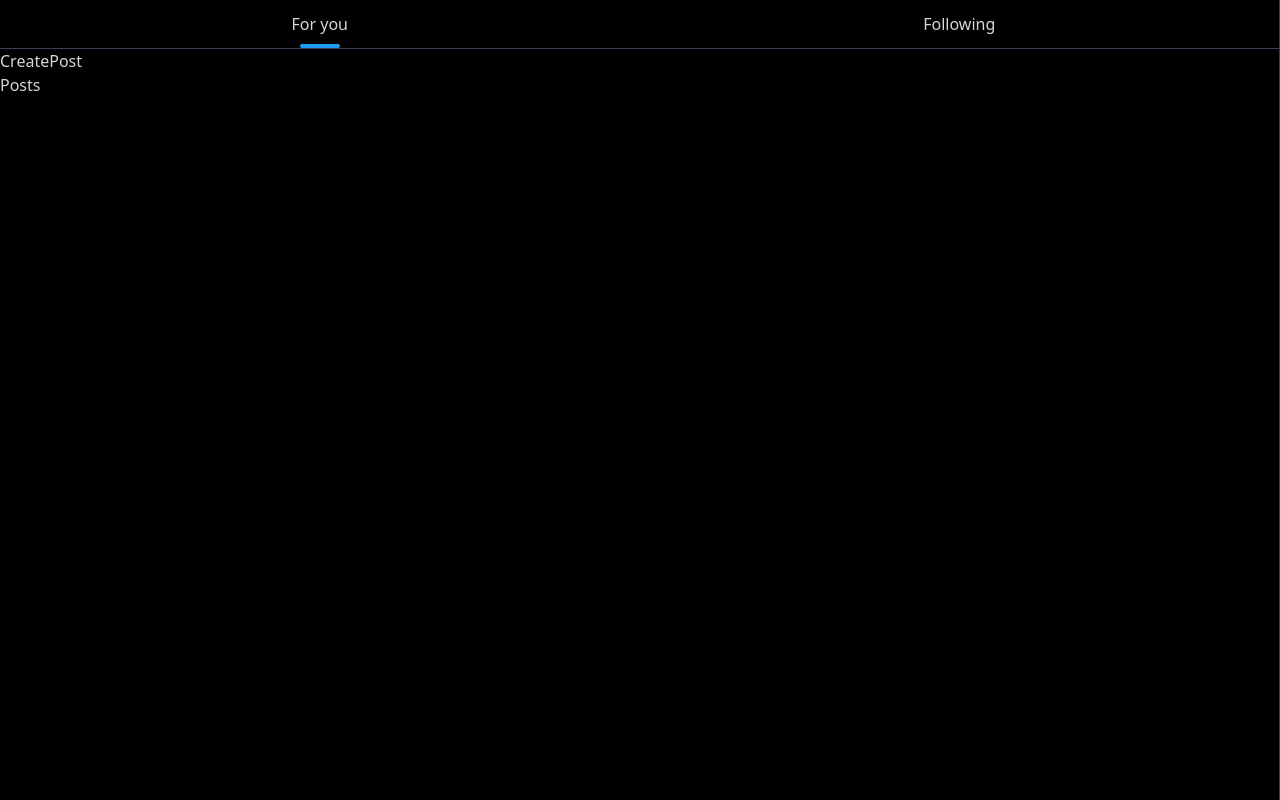
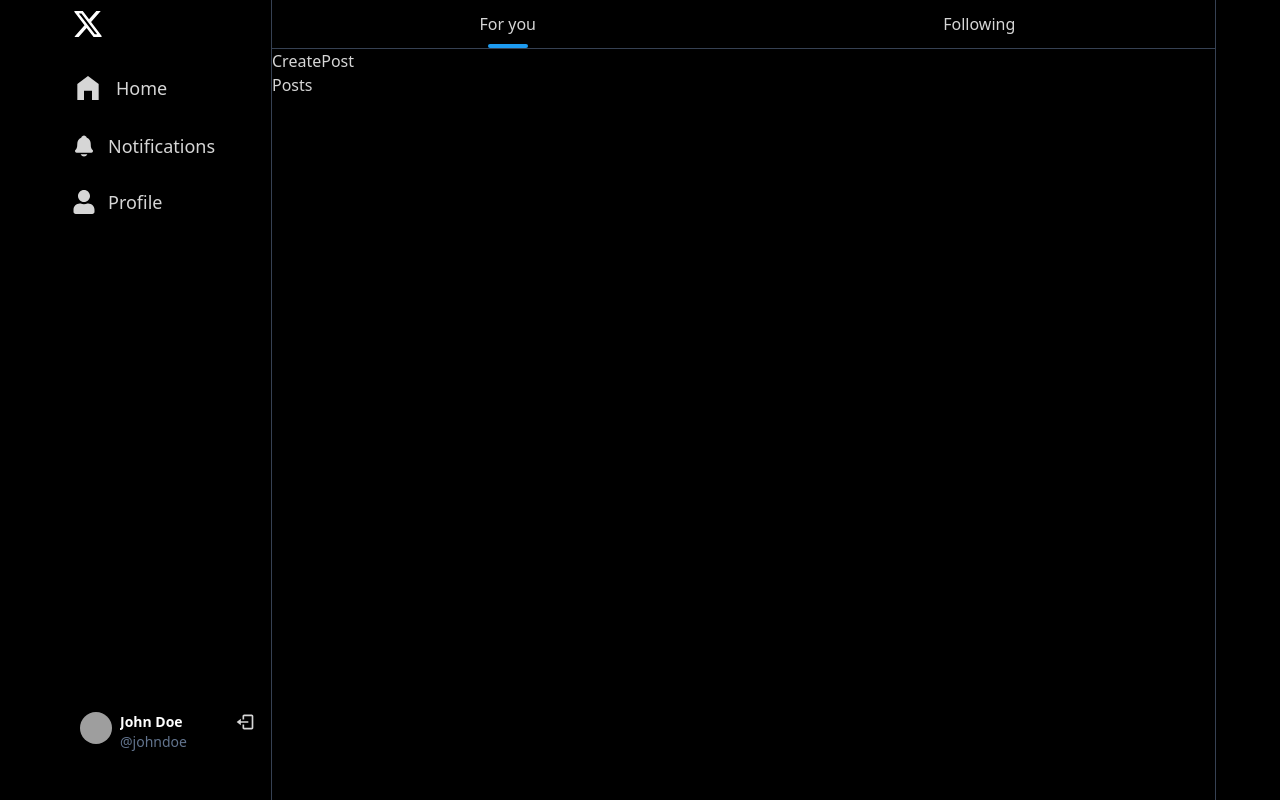
Before and after one commit to Thushan2002/x-clone, a React (Vite) app in the folder client/: page / in a window 1280 px wide. Built offline with nearby package versions, Linux system fonts and the light colour scheme; grey boxes are pictures that could not be loaded.

Commit message:
feat: sidebar component added

```diff
--- a/client/src/App.jsx
+++ b/client/src/App.jsx
@@ -3,10 +3,12 @@
 import Signup from "./pages/auth/Signup";
 import Login from "./pages/auth/Login";
 import HomePage from "./pages/home/HomePage";
+import Sidebar from "./components/common/Sidebar";
 
 const App = () => {
   return (
-    <div>
+    <div className="flex max-w-6xl mx-auto">
+      <Sidebar />
       <Routes>
         <Route path="/" element={<HomePage />} />
         <Route path="/signup" element={<Signup />} />
--- /dev/null
+++ b/client/src/components/common/Sidebar.jsx
@@ -0,0 +1,73 @@
+import XSvg from "../svgs/X";
+
+import { MdHomeFilled } from "react-icons/md";
+import { IoNotifications } from "react-icons/io5";
+import { FaUser } from "react-icons/fa";
+import { Link } from "react-router-dom";
+import { BiLogOut } from "react-icons/bi";
+
+const Sidebar = () => {
+  const data = {
+    fullName: "John Doe",
+    username: "johndoe",
+    profileImg: "/avatars/boy1.png",
+  };
+
+  return (
+    <div className="md:flex-[2_2_0] w-18 max-w-52">
+      <div className="sticky top-0 left-0 h-screen flex flex-col border-r border-gray-700 w-20 md:w-full">
+        <Link to="/" className="flex justify-center md:justify-start">
+          <XSvg className="px-2 w-12 h-12 rounded-full fill-white hover:bg-stone-900" />
+        </Link>
+        <ul className="flex flex-col gap-3 mt-4">
+          <li className="flex justify-center md:justify-start">
+            <Link
+              to="/"
+              className="flex gap-3 items-center hover:bg-stone-900 transition-all rounded-full duration-300 py-2 pl-2 pr-4 max-w-fit cursor-pointer">
+              <MdHomeFilled className="w-8 h-8" />
+              <span className="text-lg hidden md:block">Home</span>
+            </Link>
+          </li>
+          <li className="flex justify-center md:justify-start">
+            <Link
+              to="/notifications"
+              className="flex gap-3 items-center hover:bg-stone-900 transition-all rounded-full duration-300 py-2 pl-2 pr-4 max-w-fit cursor-pointer">
+              <IoNotifications className="w-6 h-6" />
+              <span className="text-lg hidden md:block">Notifications</span>
+            </Link>
+          </li>
+
+          <li className="flex justify-center md:justify-start">
+            <Link
+              to={`/profile/${data?.username}`}
+              className="flex gap-3 items-center hover:bg-stone-900 transition-all rounded-full duration-300 py-2 pl-2 pr-4 max-w-fit cursor-pointer">
+              <FaUser className="w-6 h-6" />
+              <span className="text-lg hidden md:block">Profile</span>
+            </Link>
+          </li>
+        </ul>
+        {data && (
+          <Link
+            to={`/profile/${data.username}`}
+            className="mt-auto mb-10 flex gap-2 items-start transition-all duration-300 hover:bg-[#181818] py-2 px-4 rounded-full">
+            <div className="avatar hidden md:inline-flex">
+              <div className="w-8 rounded-full">
+                <img src={data?.profileImg || "/avatar-placeholder.png"} />
+              </div>
+            </div>
+            <div className="flex justify-between flex-1">
+              <div className="hidden md:block">
+                <p className="text-white font-bold text-sm w-20 truncate">
+                  {data?.fullName}
+                </p>
+                <p className="text-slate-500 text-sm">@{data?.username}</p>
+              </div>
+              <BiLogOut className="w-5 h-5 cursor-pointer" />
+            </div>
+          </Link>
+        )}
+      </div>
+    </div>
+  );
+};
+export default Sidebar;
```
